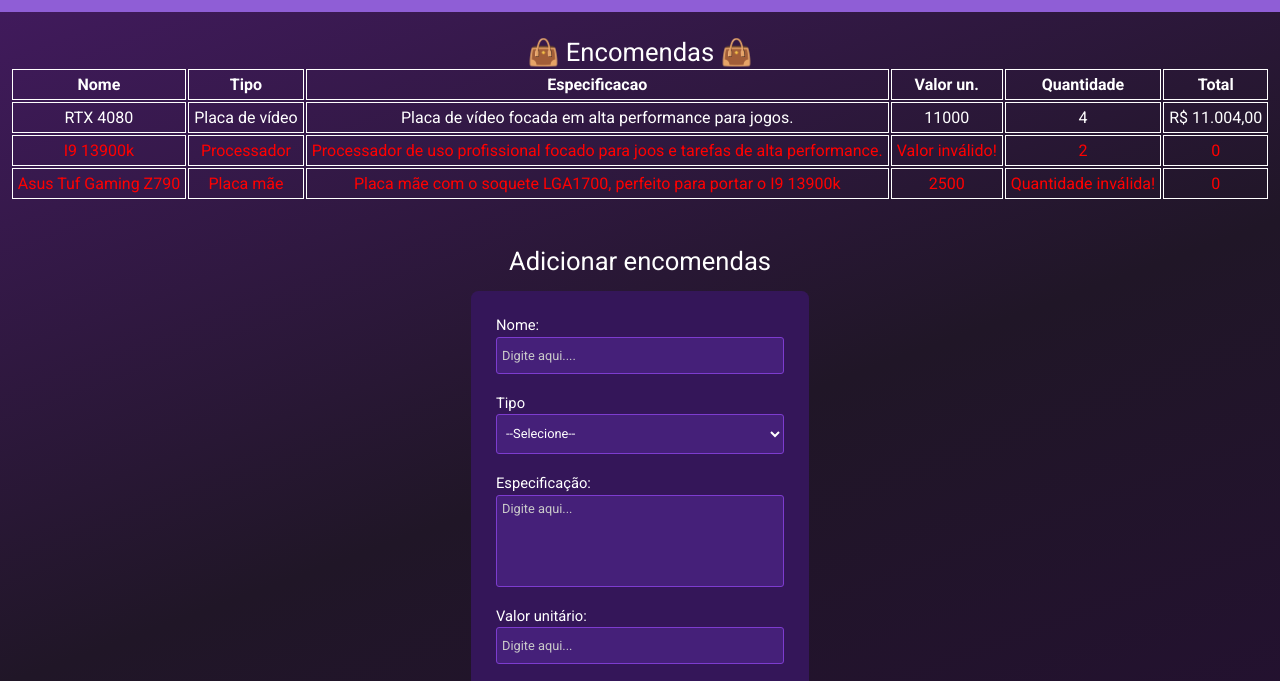
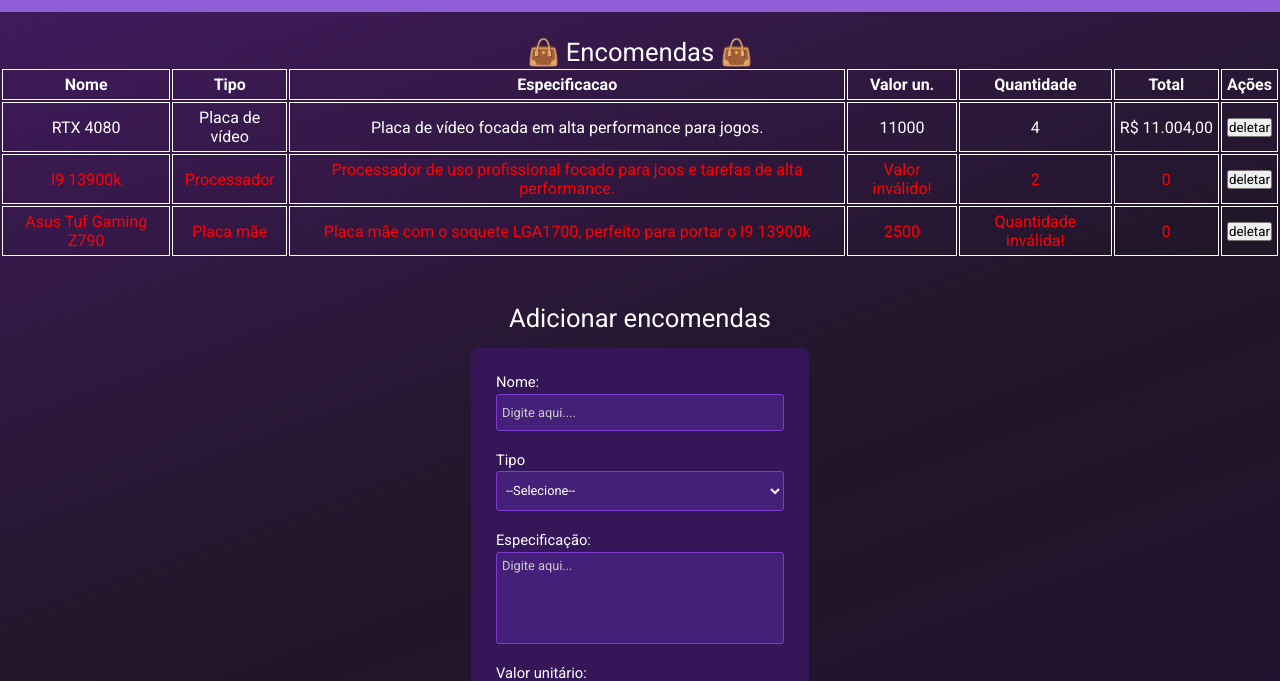
Before and after one commit to GabbFlor/Loja-do-flor, a plain HTML site: page encomendas.html in a window 1280 px wide. Shown: the part 106-787 px from the top of the page. Drawn offline with Linux system fonts and the light colour scheme.

Commit message:
feat
- adicionando id nos produtos;

- adicionando função de deletar produto;

```diff
--- a/encomendas.html
+++ b/encomendas.html
@@ -40,6 +40,7 @@
                         <th>Valor un.</th>
                         <th>Quantidade</th>
                         <th>Total</th>
+                        <th>Ações</th>
                     </tr>
                 </thead>
 
--- a/scripts/encomendas.js
+++ b/scripts/encomendas.js
@@ -8,6 +8,7 @@
 // Array dos produtos
 let produtos = [
     {
+        "id": 1,
         "nome": "RTX 4080",
         "tipo": "Placa de vídeo",
         "espec": "Placa de vídeo focada em alta performance para jogos.",
@@ -16,6 +17,7 @@
         "valor": 0,
     },
     {
+        "id": 2,
         "nome": "I9 13900k",
         "tipo": "Processador",
         "espec": "Processador de uso profissional focado para joos e tarefas de alta performance.",
@@ -24,6 +26,7 @@
         "valor": 0,
     },
     {
+        "id": 3,
         "nome": "Asus Tuf Gaming Z790",
         "tipo": "Placa mãe",
         "espec": "Placa mãe com o soquete LGA1700, perfeito para portar o I9 13900k",
@@ -40,8 +43,11 @@
 btnAdd.addEventListener("click", function(e) {
     e.preventDefault();
 
+    let idAtual = produtos[produtos.length - 1].id + 1;
+
     // pega as infos do formulario, colocar em um objeto e insere no array
     produtos.push({
+        id: idAtual,
         nome: form.nome.value,
         tipo: form.select_tipo.value,
         espec: form.especificacao.value,
@@ -61,10 +67,22 @@
     limparInputsForm()
 })
 
+function deletarProduto(idProduto) {
+    let confirmado = confirm(("teste"));
+
+    if (confirmado) {
+        // roda um filtro na tabela, deixando apenas os produtos que tem o id diferente do arg. da function
+        produtos = produtos.filter(produto => produto.id != idProduto);
+
+        atualizarTabela()
+    }
+}
 
 function atualizarTabela() {
     // deleta todos os elementos do tbody para funcionar como um "atualizar"
     table.innerHTML = ""
+
+    // console.log(produtos)
 
     produtos.map(function(produto, i) {
         let produtoValido = true;
@@ -72,6 +90,7 @@
         // Gerando a linha do produto
         trNova = table.appendChild(document.createElement("tr"));
         trNova.classList.add("cliente");
+        trNova.id = produto.id;
 
 
         // criando as tags "td"
@@ -87,6 +106,17 @@
         tdQtd.classList.add("qtd");
         tdValor = trNova.appendChild(document.createElement("td"));
         tdValor.classList.add("valor");
+
+        tdAcoes = trNova.appendChild(document.createElement("td"));
+
+        // criando o btn de deletar
+        btnDeletar = document.createElement("button")
+        btnDeletar.classList.add("btn", "deletar")
+        btnDeletar.addEventListener("click", () => deletarProduto(produto.id));
+        btnDeletar.innerHTML = "deletar"
+
+        // adicionando o btn de deletar na td
+        tdAcoes.appendChild(btnDeletar)
 
 
         // adicionando o valor do produto dentro das tags "td"
```
